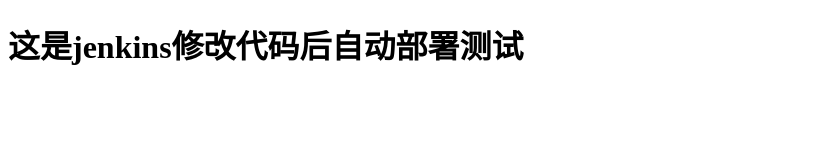
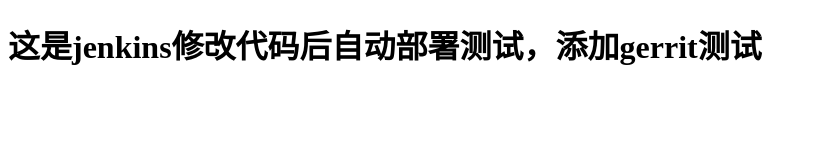
Before and after one commit to FYZ9628/jenkins-demo, a plain HTML site: page src/main/resources/static/index.html in a window 1280 px wide. Shown: the whole page, without its empty margins (0-816 px from the left). Drawn offline with Linux system fonts and the light colour scheme.

Commit message:
通过gerrit提交信息

```diff
--- a/src/main/resources/static/index.html
+++ b/src/main/resources/static/index.html
@@ -5,6 +5,6 @@
     <title>jenkins test</title>
 </head>
 <body>
-<h1>这是jenkins修改代码后自动部署测试</h1>
+<h1>这是jenkins修改代码后自动部署测试，添加gerrit测试</h1>
 </body>
 </html>
```
